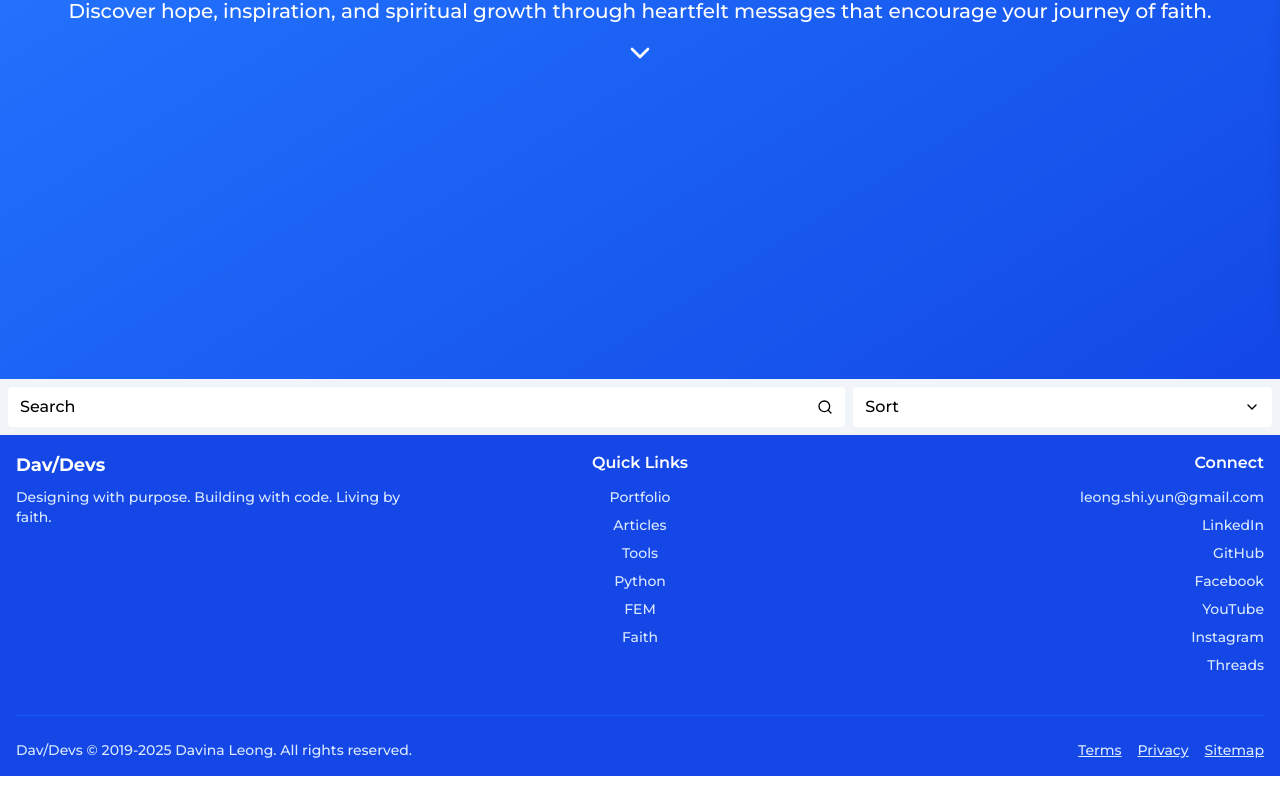
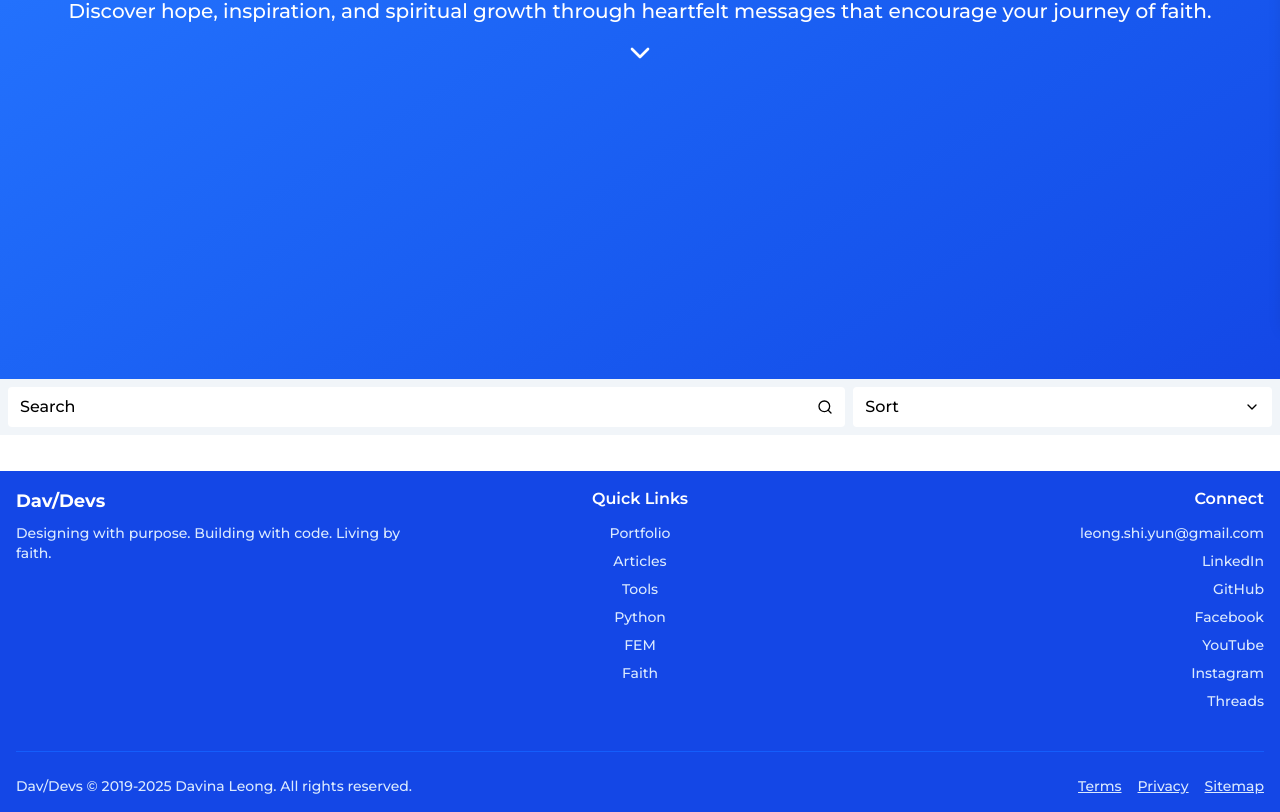
Before and after one commit to davinaleong/proj-davdevs-2025, a Next.js app: page /faith in a window 1280 px wide. Shown: the part 477-1289 px from the top of the page. Before the commit the page ends 1253 px from the top, so only its background shows below. Built offline with nearby package versions, Linux system fonts and the light colour scheme.

Commit message:
Added the ListFooter component

```diff
--- /dev/null
+++ b/app/components/ListFooter.tsx
@@ -0,0 +1,28 @@
+import Pagination from "./Pagination"
+
+interface ListFooterProps {
+    // Pagination props
+    currentPage: number;
+    totalPages: number;
+    onPageChange: (page: number) => void;
+
+    // General props
+    className?: string;
+}
+
+export default function ListFooter({
+    currentPage,
+    totalPages,
+    onPageChange,
+    className = ""
+}: ListFooterProps) {
+    return (
+        <footer className={className}>
+            <Pagination
+                currentPage={currentPage}
+                totalPages={totalPages}
+                onPageChange={onPageChange}
+            />
+        </footer>
+    )
+}
--- a/app/faith/page.tsx
+++ b/app/faith/page.tsx
@@ -1,11 +1,13 @@
 import FaithHeroSection from "../components/sections/faith/FaithHeroSection"
 import ListHeader from "../components/ListHeader"
+import ListFooter from "../components/ListFooter"
 
 export default function Faith() {
     return (
         <div>
             <FaithHeroSection />
             <ListHeader />
+            <ListFooter />
         </div>
     )
 }
```
